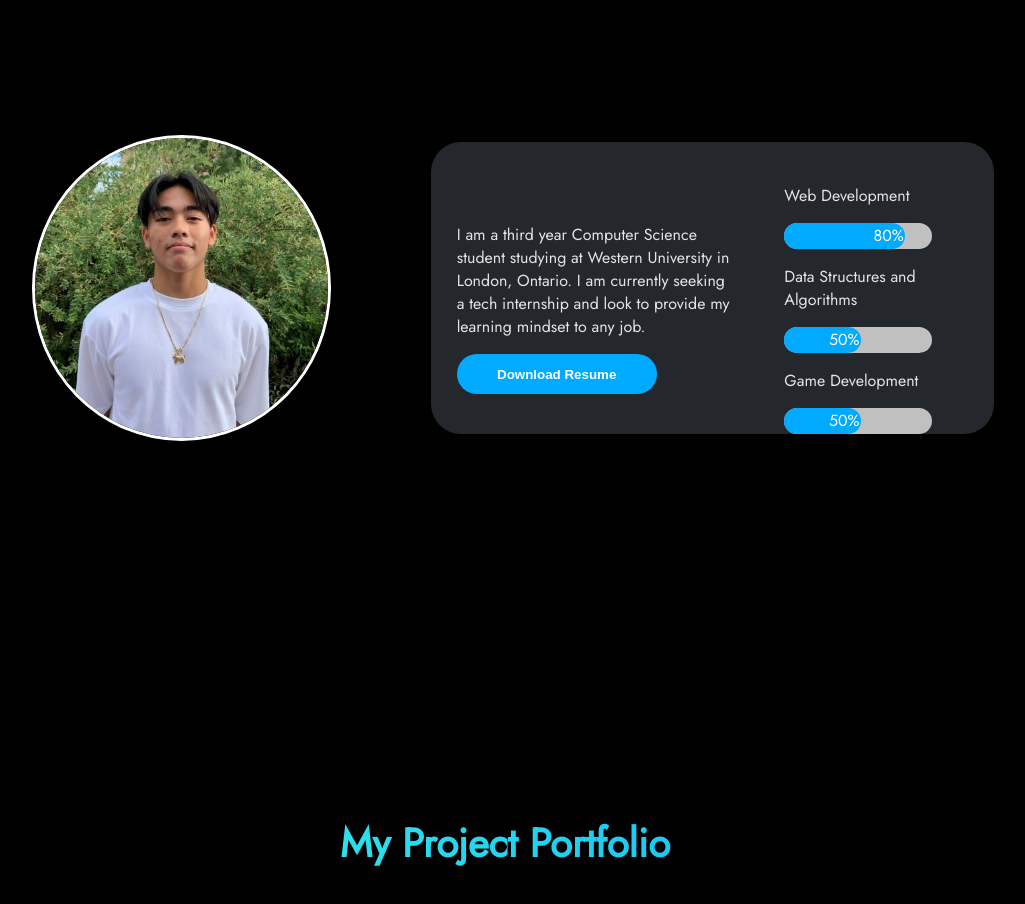
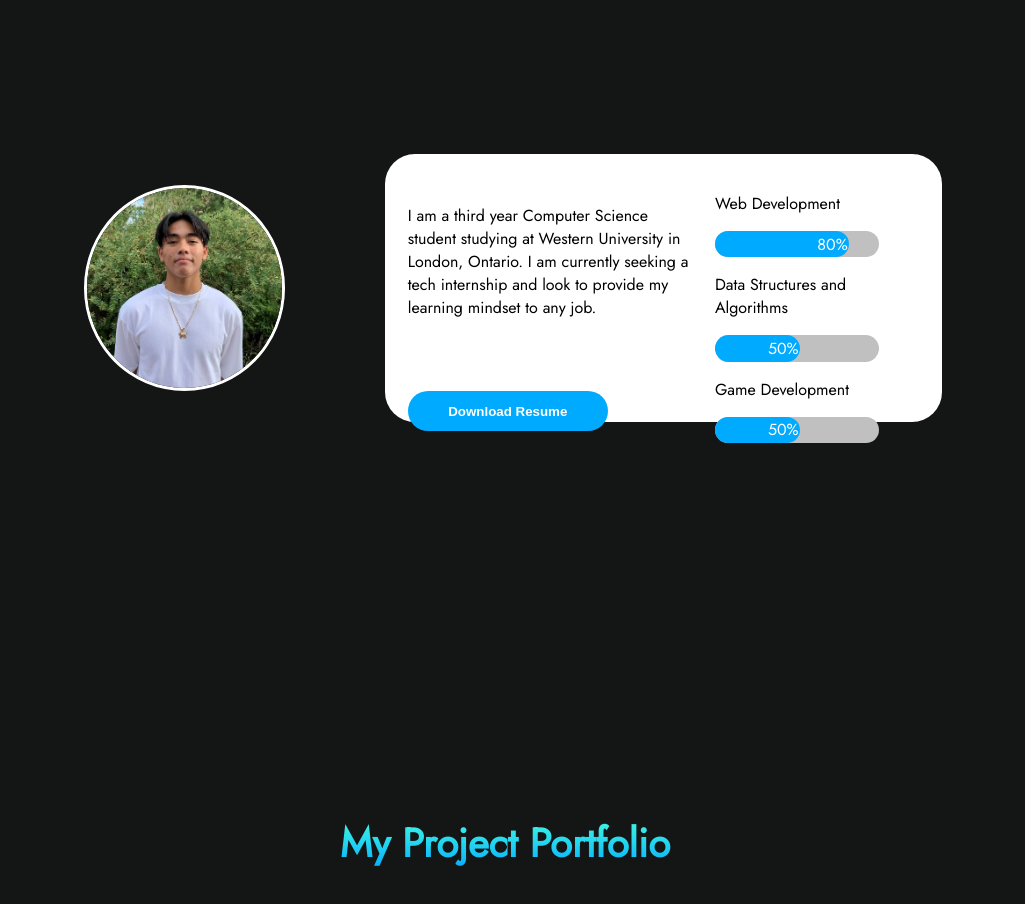
Before and after one commit to kevinchau03/portfolio-web, a plain HTML site: page index.html in a window 1280 px wide. Shown: the part 920-1824 px from the top of the page, without its empty margins (135-1160 px from the left). Drawn offline with nearby package versions, Linux system fonts and the light colour scheme.

Commit message:
new section

```diff
--- a/index.html
+++ b/index.html
@@ -22,10 +22,10 @@
                     <br>
                     <span style="
                     font-size: 74px;
-                    background: linear-gradient(to right, #46ffe0, #00aaff);
+                    background: linear-gradient(#46ffe0, #00aaff);
                     -webkit-background-clip: text;
                     -webkit-text-fill-color: transparent;
-                    "> Kevin Chau.</span>
+                    "> Kevin Chau</span>
                     <br>
                     <span style="font-size: 25px;">An aspiring Software Engineer.</span>
                 </h1>
@@ -43,7 +43,9 @@
             <div class="about-container">
                 <div class="description-container">
                     <p class="desc">I am a third year Computer Science student studying at Western University in London, Ontario. I am currently seeking a tech internship and look to provide my learning mindset to any job.</p>
-                    <button class="button">Download Resume</button>
+                    <a href="./images/animeBuddy.png" download>
+                        <button class="button">Download Resume</button>
+                    </a>
                 </div>
                 <div class="stats-container">
                         <p>Web Development</p>
--- a/styles.css
+++ b/styles.css
@@ -1,11 +1,8 @@
 body {
   font-family: 'Jost', sans-serif;
-  background-color: #000000;
+  background-color: #141515;
   color: rgb(255, 255, 255);
   overflow-x: hidden;
-}
-p {
-  color: rgb(228, 228, 228);
 }
 a {
   color: inherit; /* This will set the text color to the color inherited from its parent */
@@ -67,7 +64,7 @@ a {
 .top {
   text-align: center;
   font-size: 40px;
-  background: linear-gradient(to right, #46ffe0, #00aaff);
+  background: linear-gradient(#46ffe0, #00aaff);
   background-clip: padding-box;
   -webkit-background-clip: text;
   -webkit-text-fill-color: transparent;
@@ -87,10 +84,11 @@ a {
   justify-items: center;
   align-items: center;
   width: 300px;
-  background-color: #24272b;
+  background-color: #ffffff;
   padding: 2%;
   border-radius: 20px;
   flex-shrink: 0;
+  color: black;
 }
 
 .projects-container.active {
@@ -118,14 +116,15 @@ a {
 }
 .about-container {
   display: grid;
-  grid-template-columns: 3fr 2fr;
+  grid-template-columns: 55% 1fr;
   align-items: center;
   width: 40%;
-  height: 30%;
-  background-color: #24272b;
+  height: 28%;
+  background-color: #ffffff;
+  color: black;
   border-radius: 30px;
-  padding: 2%;
-  gap: 10%;
+  padding: 1.75%;
+  gap: 5%;
 }
 .description-container {
   grid-column: 1;
@@ -159,11 +158,12 @@ a {
   color: white;
   font-weight: bold;
   background-color: #00aaff;
+  margin-top: 20%;
   cursor: pointer;
 }
 .headshot {
-  max-width: 300px;
-  max-height: 300px;
+  max-width: 200px;
+  max-height: 200px;
   border-radius: 60%;
   border: 3px solid rgb(255, 255, 255);
 }
```
